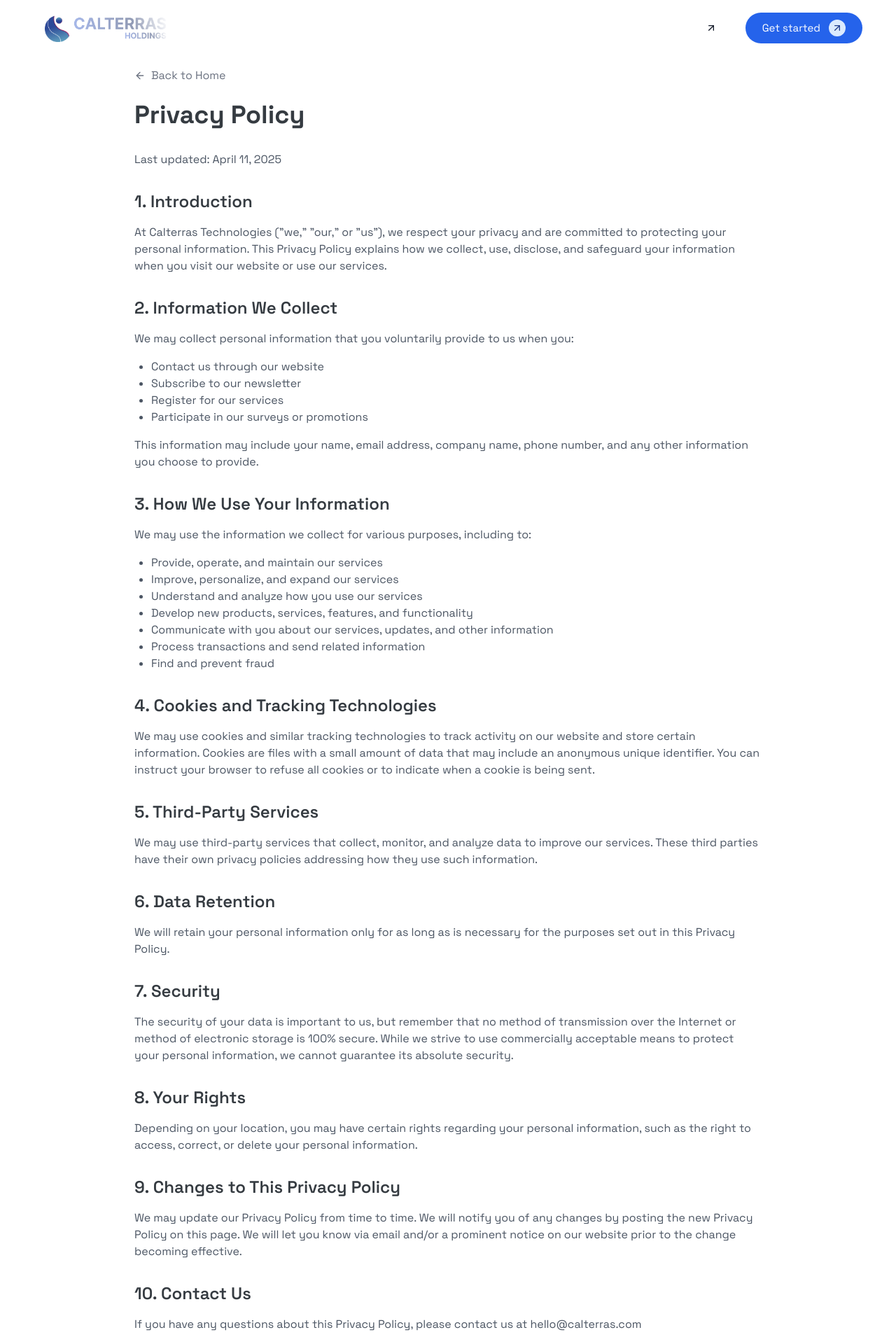
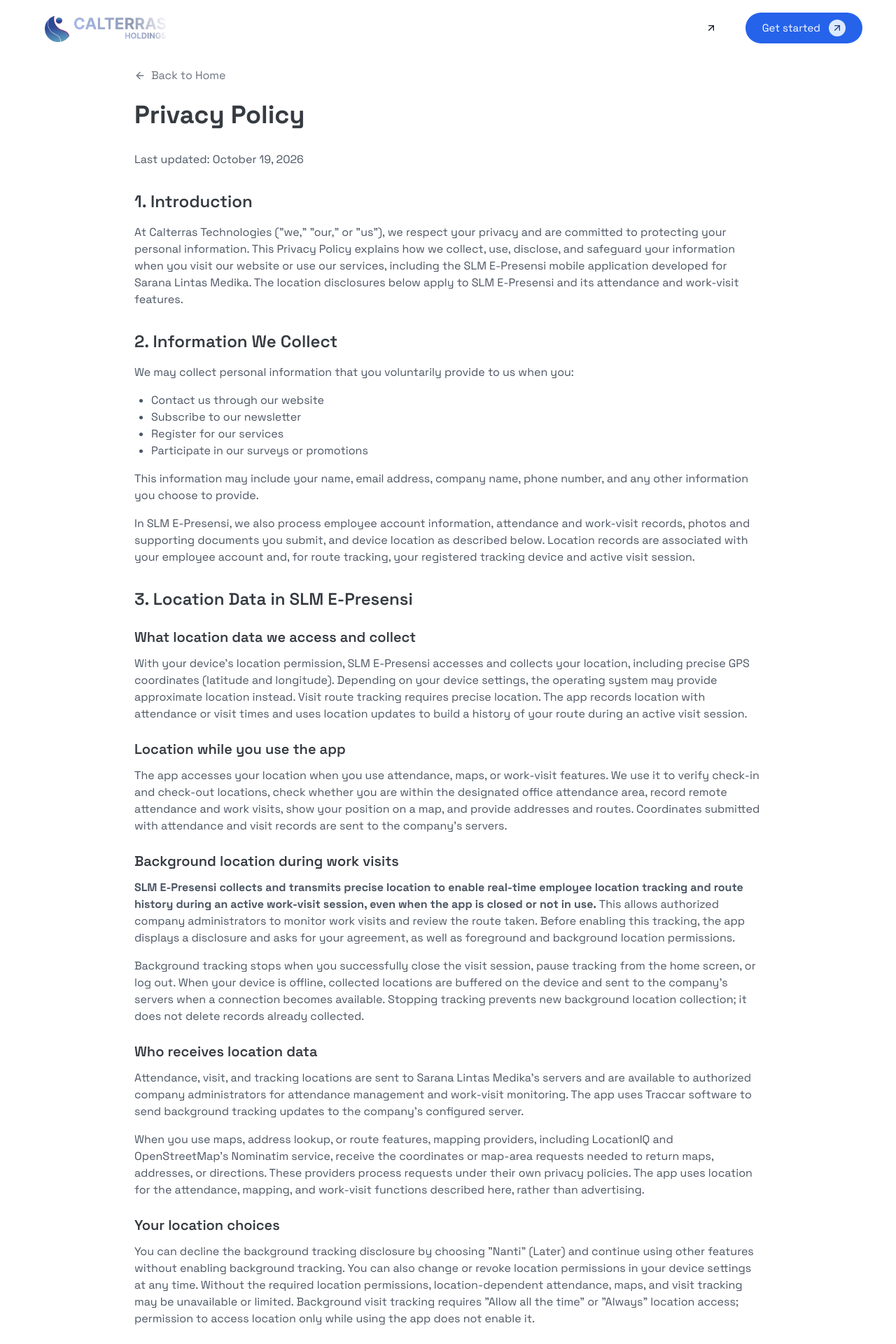
Before and after one commit to Calteras/wrlds-ai-integration-0097, a React (Vite) app: page /privacy-policy in a window 1280 px wide. Shown: the top 1920 px of the page at 70% size. Built offline with nearby package versions, Linux system fonts and the light colour scheme.

Commit message:
chore: Privocy policy

```diff
--- a/src/pages/PrivacyPolicy.tsx
+++ b/src/pages/PrivacyPolicy.tsx
@@ -23,7 +23,7 @@ const PrivacyPolicy = () => {
             <h1 className="text-4xl font-bold mb-8">Privacy Policy</h1>
 
             <div className="prose prose-lg max-w-none">
-              <p className="text-gray-600 mb-6">Last updated: April 11, 2025</p>
+              <p className="text-gray-600 mb-6">Last updated: October 19, 2026</p>
 
               <h2 className="text-2xl font-semibold mt-8 mb-4">
                 1. Introduction
@@ -33,7 +33,10 @@ const PrivacyPolicy = () => {
                 your privacy and are committed to protecting your personal
                 information. This Privacy Policy explains how we collect, use,
                 disclose, and safeguard your information when you visit our
-                website or use our services.
+                website or use our services, including the SLM E-Presensi mobile
+                application developed for Sarana Lintas Medika. The location
+                disclosures below apply to SLM E-Presensi and its attendance and
+                work-visit features.
               </p>
 
               <h2 className="text-2xl font-semibold mt-8 mb-4">
@@ -54,9 +57,107 @@ const PrivacyPolicy = () => {
                 name, phone number, and any other information you choose to
                 provide.
               </p>
+              <p className="text-gray-600 mb-4">
+                In SLM E-Presensi, we also process employee account information,
+                attendance and work-visit records, photos and supporting
+                documents you submit, and device location as described below.
+                Location records are associated with your employee account and,
+                for route tracking, your registered tracking device and active
+                visit session.
+              </p>
+
+              <h2 id="location-data" className="text-2xl font-semibold mt-8 mb-4">
+                3. Location Data in SLM E-Presensi
+              </h2>
+              <h3 className="text-xl font-semibold mt-6 mb-3">
+                What location data we access and collect
+              </h3>
+              <p className="text-gray-600 mb-4">
+                With your device&apos;s location permission, SLM E-Presensi
+                accesses and collects your location, including precise GPS
+                coordinates (latitude and longitude). Depending on your device
+                settings, the operating system may provide approximate location
+                instead. Visit route tracking requires precise location. The app
+                records location with attendance or visit times and uses location
+                updates to build a history of your route during an active visit
+                session.
+              </p>
+
+              <h3 className="text-xl font-semibold mt-6 mb-3">
+                Location while you use the app
+              </h3>
+              <p className="text-gray-600 mb-4">
+                The app accesses your location when you use attendance, maps, or
+                work-visit features. We use it to verify check-in and check-out
+                locations, check whether you are within the designated office
+                attendance area, record remote attendance and work visits, show
+                your position on a map, and provide addresses and routes.
+                Coordinates submitted with attendance and visit records are
+                sent to the company&apos;s servers.
+              </p>
+
+              <h3 className="text-xl font-semibold mt-6 mb-3">
+                Background location during work visits
+              </h3>
+              <p className="text-gray-600 mb-4">
+                <strong>
+                  SLM E-Presensi collects and transmits precise location to
+                  enable real-time employee location tracking and route history
+                  during an active work-visit session, even when the app is
+                  closed or not in use.
+                </strong>{" "}
+                This allows authorized company administrators to monitor work
+                visits and review the route taken. Before enabling this tracking,
+                the app displays a disclosure and asks for your agreement, as
+                well as foreground and background location permissions.
+              </p>
+              <p className="text-gray-600 mb-4">
+                Background tracking stops when you successfully close the visit
+                session, pause tracking from the home screen, or log out. When
+                your device is offline, collected locations are buffered on the
+                device and sent to the company&apos;s servers when a connection
+                becomes available. Stopping tracking prevents new background
+                location collection; it does not delete records already
+                collected.
+              </p>
+
+              <h3 className="text-xl font-semibold mt-6 mb-3">
+                Who receives location data
+              </h3>
+              <p className="text-gray-600 mb-4">
+                Attendance, visit, and tracking locations are sent to Sarana
+                Lintas Medika&apos;s servers and are available to authorized
+                company administrators for attendance management and work-visit
+                monitoring. The app uses Traccar software to send background
+                tracking updates to the company&apos;s configured server.
+              </p>
+              <p className="text-gray-600 mb-4">
+                When you use maps, address lookup, or route features, mapping
+                providers, including LocationIQ and OpenStreetMap&apos;s
+                Nominatim service, receive the coordinates or map-area requests
+                needed to return maps, addresses, or directions. These providers
+                process requests under their own privacy policies. The app uses
+                location for the attendance, mapping, and work-visit functions
+                described here, rather than advertising.
+              </p>
+
+              <h3 className="text-xl font-semibold mt-6 mb-3">
+                Your location choices
+              </h3>
+              <p className="text-gray-600 mb-4">
+                You can decline the background tracking disclosure by choosing
+                &quot;Nanti&quot; (Later) and continue using other features
+                without enabling background tracking. You can also change or
+                revoke location permissions in your device settings at any time.
+                Without the required location permissions, location-dependent
+                attendance, maps, and visit tracking may be unavailable or
+                limited. Background visit tracking requires &quot;Allow all the
+                time&quot; or &quot;Always&quot; location access; permission to
+                access location only while using the app does not enable it.
+              </p>
 
               <h2 className="text-2xl font-semibold mt-8 mb-4">
-                3. How We Use Your Information
+                4. How We Use Your Information
               </h2>
               <p className="text-gray-600 mb-4">
                 We may use the information we collect for various purposes,
@@ -76,9 +177,13 @@ const PrivacyPolicy = () => {
                 <li>Process transactions and send related information</li>
                 <li>Find and prevent fraud</li>
               </ul>
+              <p className="text-gray-600 mb-4">
+                The specific uses of SLM E-Presensi location data are described
+                in Section 3 above.
+              </p>
 
               <h2 className="text-2xl font-semibold mt-8 mb-4">
-                4. Cookies and Tracking Technologies
+                5. Cookies and Tracking Technologies
               </h2>
               <p className="text-gray-600 mb-4">
                 We may use cookies and similar tracking technologies to track
@@ -89,7 +194,7 @@ const PrivacyPolicy = () => {
               </p>
 
               <h2 className="text-2xl font-semibold mt-8 mb-4">
-                5. Third-Party Services
+                6. Third-Party Services
               </h2>
               <p className="text-gray-600 mb-4">
                 We may use third-party services that collect, monitor, and
@@ -99,14 +204,33 @@ const PrivacyPolicy = () => {
               </p>
 
               <h2 className="text-2xl font-semibold mt-8 mb-4">
-                6. Data Retention
+                7. Data Retention and Deletion
               </h2>
               <p className="text-gray-600 mb-4">
                 We will retain your personal information only for as long as is
                 necessary for the purposes set out in this Privacy Policy.
               </p>
+              <p className="text-gray-600 mb-4">
+                For SLM E-Presensi, this includes attendance, visit, and location
+                records needed for your employer&apos;s attendance and work-visit
+                administration and applicable recordkeeping obligations. Contact
+                your company administrator for the retention period that applies
+                to your employment records. You may request deletion of your
+                personal information, including location records, through your
+                company administrator or the privacy contact below. Requests are
+                subject to applicable legal and employment recordkeeping
+                requirements. Revoking location permission or uninstalling the
+                app does not itself delete records held on company servers.
+              </p>
 
-              <h2 className="text-2xl font-semibold mt-8 mb-4">7. Security</h2>
+              <h2 className="text-2xl font-semibold mt-8 mb-4">8. Security</h2>
+              <p className="text-gray-600 mb-4">
+                SLM E-Presensi sends attendance, visit, and background location
+                data to the company&apos;s servers over HTTPS. Access to these
+                records is intended for authorized company users administering
+                attendance and work visits. Locations buffered for offline
+                delivery are stored on the device until they can be transmitted.
+              </p>
               <p className="text-gray-600 mb-4">
                 The security of your data is important to us, but remember that
                 no method of transmission over the Internet or method of
@@ -116,7 +240,7 @@ const PrivacyPolicy = () => {
               </p>
 
               <h2 className="text-2xl font-semibold mt-8 mb-4">
-                8. Your Rights
+                9. Your Rights
               </h2>
               <p className="text-gray-600 mb-4">
                 Depending on your location, you may have certain rights
@@ -125,7 +249,7 @@ const PrivacyPolicy = () => {
               </p>
 
               <h2 className="text-2xl font-semibold mt-8 mb-4">
-                9. Changes to This Privacy Policy
+                10. Changes to This Privacy Policy
               </h2>
               <p className="text-gray-600 mb-4">
                 We may update our Privacy Policy from time to time. We will
@@ -135,11 +259,20 @@ const PrivacyPolicy = () => {
               </p>
 
               <h2 className="text-2xl font-semibold mt-8 mb-4">
-                10. Contact Us
+                11. Contact Us
               </h2>
               <p className="text-gray-600 mb-4">
-                If you have any questions about this Privacy Policy, please
-                contact us at hello@calterras.com
+                For questions about this Privacy Policy or requests to access,
+                correct, or delete your personal information, contact Calterras
+                Technologies at{" "}
+                <a
+                  href="mailto:hello@calterras.com"
+                  className="text-blue-700 underline hover:text-blue-900"
+                >
+                  hello@calterras.com
+                </a>
+                . For SLM E-Presensi requests, please identify the app and your
+                company so we can coordinate with the appropriate administrator.
               </p>
             </div>
           </div>
```
Also changed, not shown: 1 other file (tests, documents, lock files or other folders).
